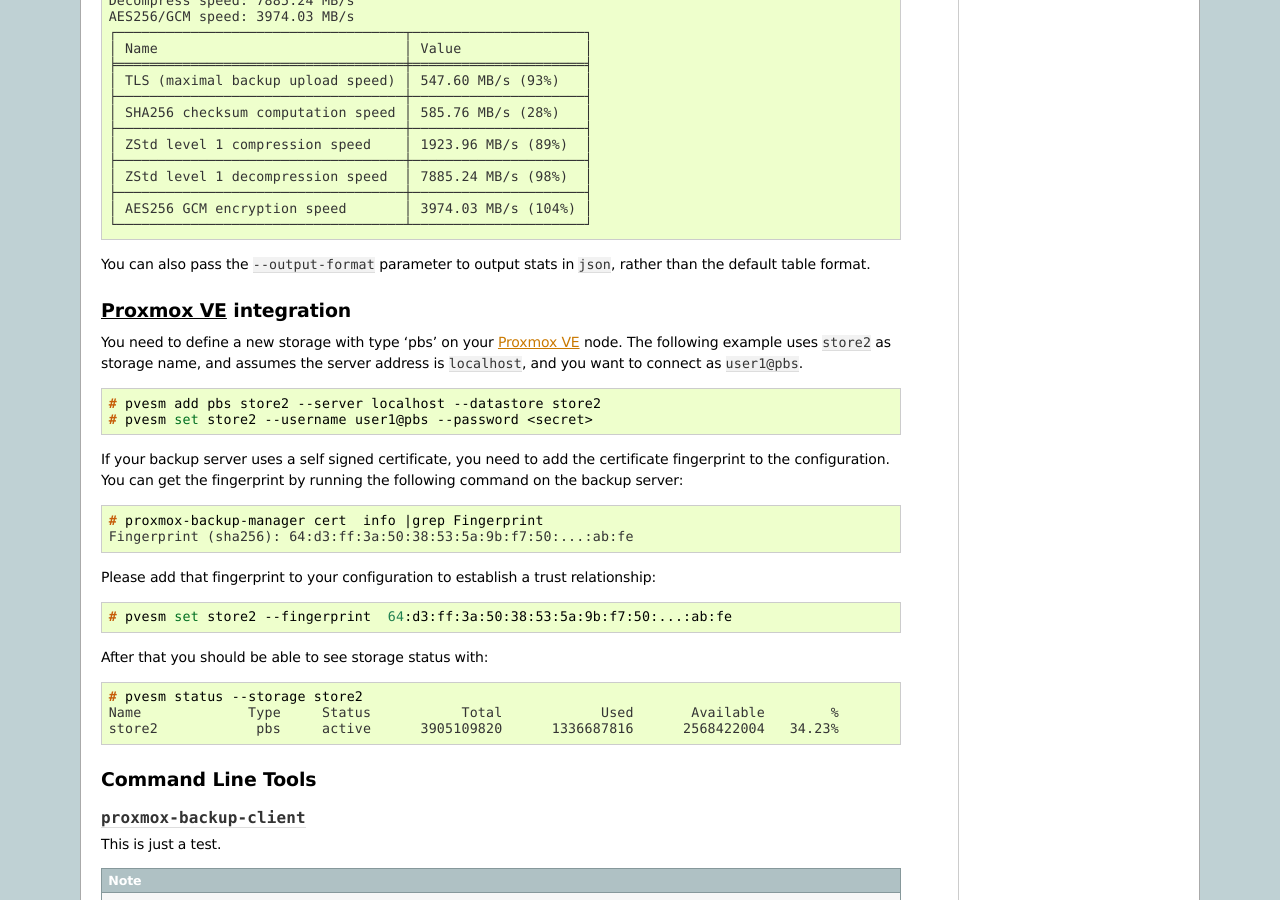
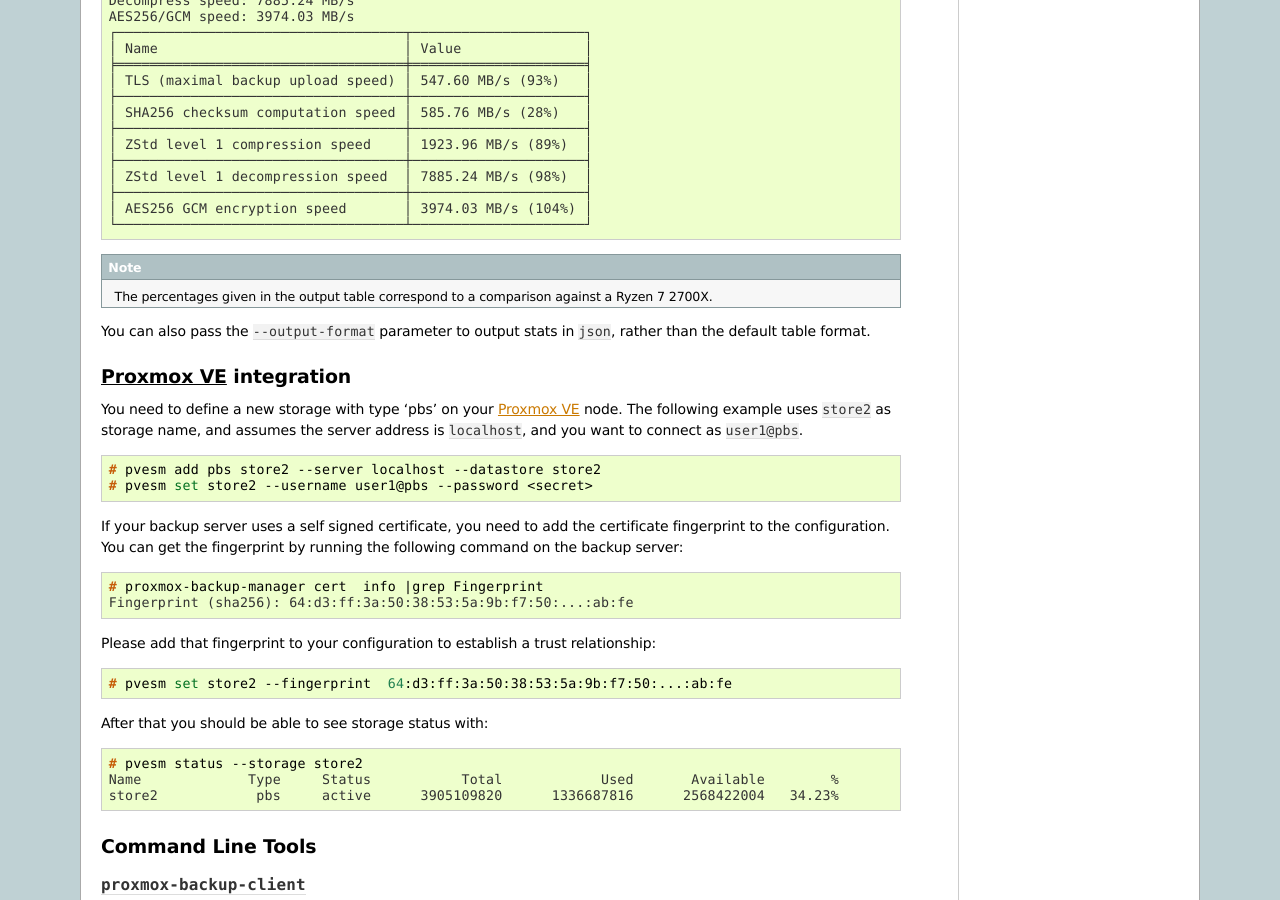
Before and after one commit to proxmox/proxmox-backup, a Sphinx documentation site: the page built from docs/administration-guide.rst, in a window 1280 px wide and 900 px high, scrolled down 16804 px. Built offline with Sphinx 7.4.7, drawn with Linux system fonts in a browser that asks for light colours.

Commit message:
Add further explanation to benchmarking
Adds a note, explaing the percentages shown in the output
of the benchmark

Signed-off-by: Dylan Whyte <d.whyte@proxmox.com>

```diff
--- a/docs/administration-guide.rst
+++ b/docs/administration-guide.rst
@@ -1211,6 +1211,10 @@
   │ AES256 GCM encryption speed       │ 3974.03 MB/s (104%) │
   └───────────────────────────────────┴─────────────────────┘
 
+.. note::
+  The percentages given in the output table correspond to a comparison against a
+  Ryzen 7 2700X.
+
 You can also pass the ``--output-format`` parameter to output stats in ``json``,
 rather than the default table format.
 
```
